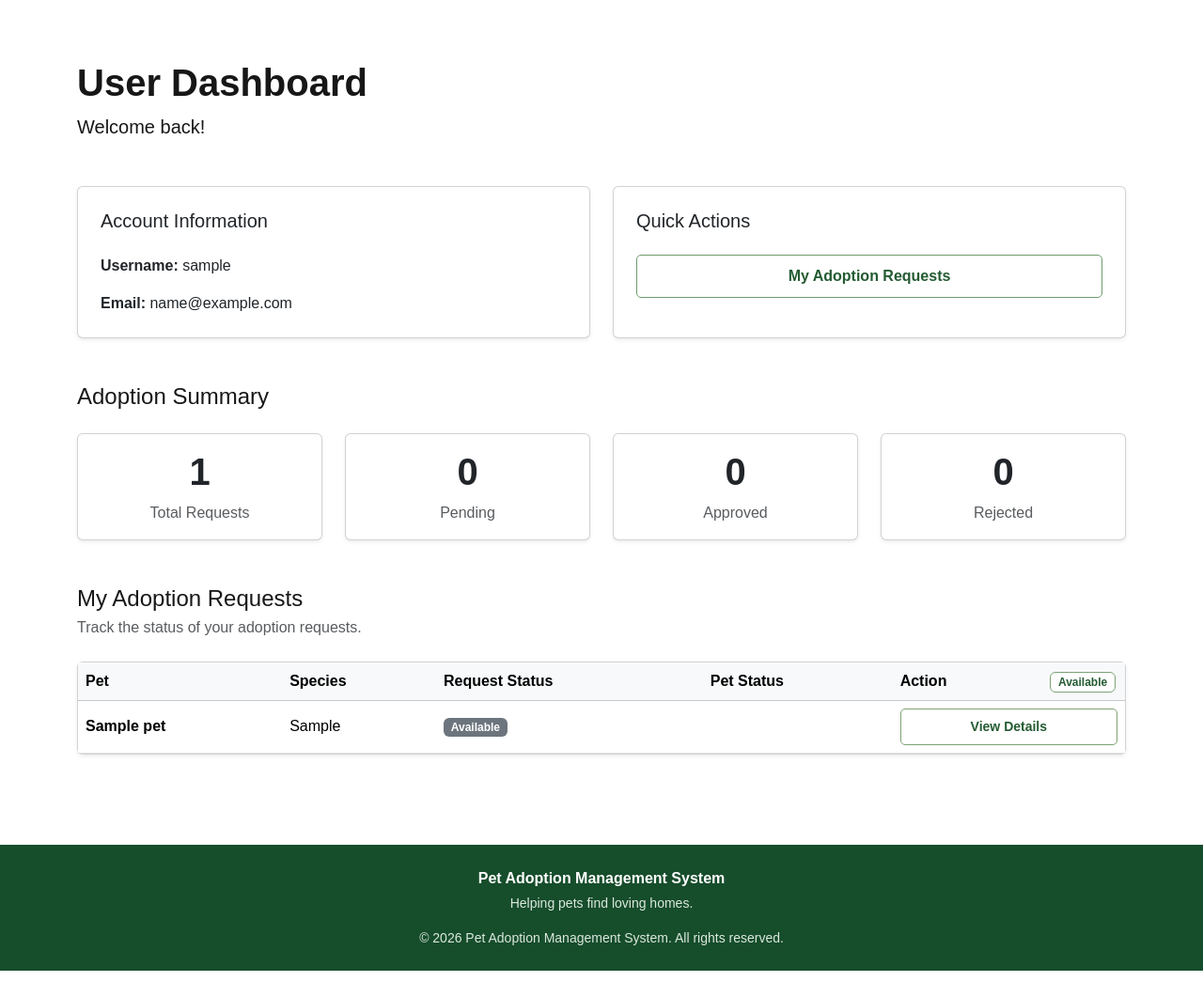
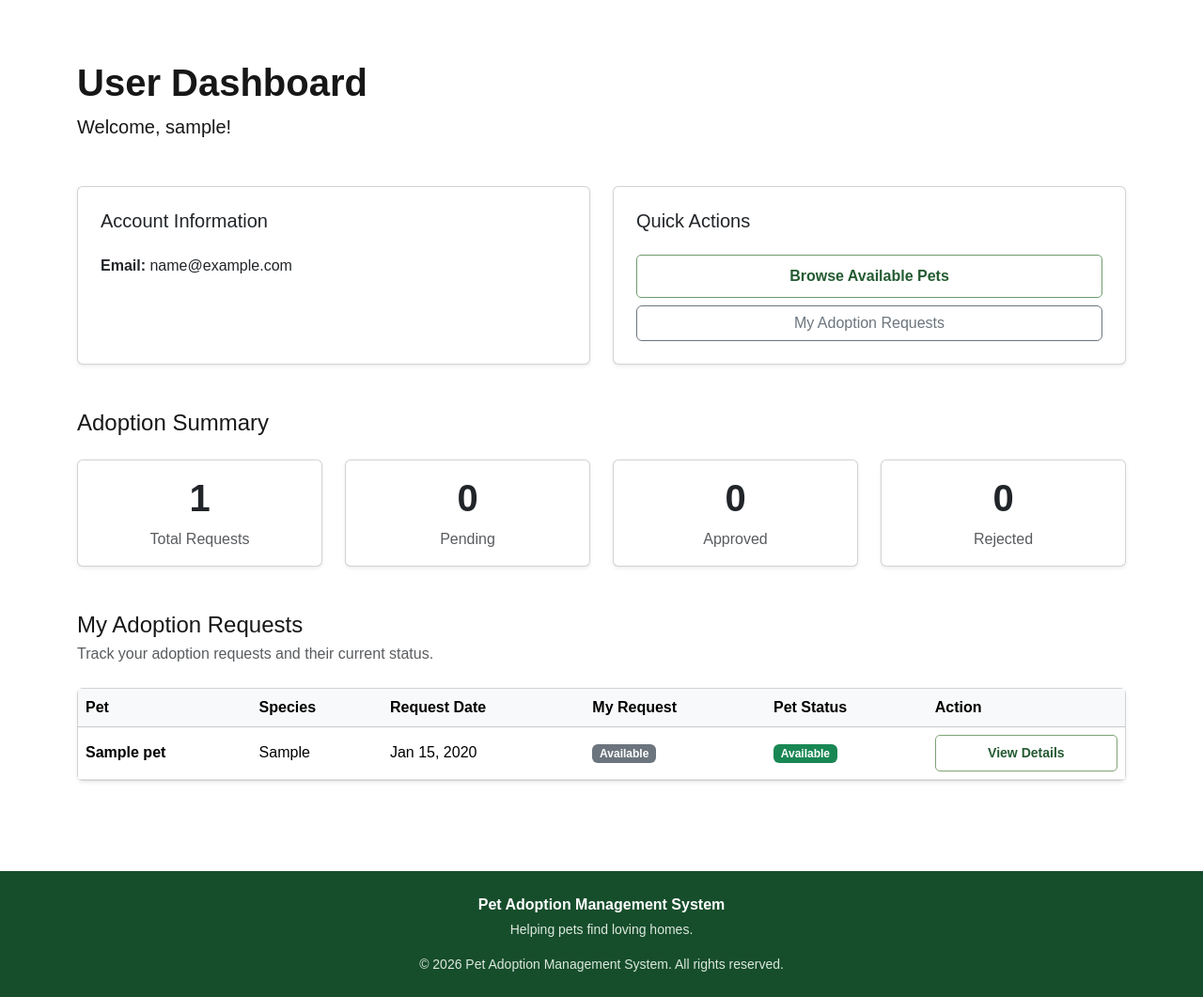
Before and after one commit to zafarsahib/Project1, a Flask app: page /dashboard in a window 1280 px wide. Shown: the part 87-1148 px from the top of the page at 94% size. Before the commit the page ends 1120 px from the top, so only its background shows below. Run offline with Flask 3, Linux system fonts and the light colour scheme; a user stored in the database is signed in; tables that the repository leaves empty hold one stand-in row (values such as "Sample post").

Commit message:
Improve user dashboard and adoption history

```diff
--- a/templates/dashboard.html
+++ b/templates/dashboard.html
@@ -10,15 +10,13 @@ Dashboard - Pet Adoption
 
     <!-- Dashboard Header -->
     <div class="mb-5">
-
         <h1 class="display-6 fw-semibold">
             User Dashboard
         </h1>
 
         <p class="lead mb-0">
-            Welcome back!
+            Welcome, {{ current_user.username }}!
         </p>
-
     </div>
 
 
@@ -35,11 +33,6 @@ Dashboard - Pet Adoption
                     <h5 class="card-title mb-4">
                         Account Information
                     </h5>
-
-                    <p class="mb-3">
-                        <strong>Username:</strong>
-                        {{ current_user.username }}
-                    </p>
 
                     <p class="mb-0">
                         <strong>Email:</strong>
@@ -65,8 +58,15 @@ Dashboard - Pet Adoption
                     </h5>
 
                     <a
+                        href="{{ url_for('browse_pets') }}"
+                        class="btn btn-outline-green w-100 mb-2"
+                    >
+                        Browse Available Pets
+                    </a>
+
+                    <a
                         href="#adoption-requests"
-                        class="btn btn-outline-green w-100"
+                        class="btn btn-outline-secondary w-100"
                     >
                         My Adoption Requests
                     </a>
@@ -191,7 +191,7 @@ Dashboard - Pet Adoption
             </h2>
 
             <p class="text-muted mb-0">
-                Track the status of your adoption requests.
+                Track your adoption requests and their current status.
             </p>
 
         </div>
@@ -218,7 +218,11 @@ Dashboard - Pet Adoption
                             </th>
 
                             <th scope="col">
-                                Request Status
+                                Request Date
+                            </th>
+
+                            <th scope="col">
+                                My Request
                             </th>
 
                             <th scope="col">
@@ -239,16 +243,27 @@ Dashboard - Pet Adoption
 
                         <tr>
 
+                            <!-- Pet -->
                             <td>
                                 <strong>
                                     {{ adoption_request.pet.name }}
                                 </strong>
                             </td>
 
+
+                            <!-- Species -->
                             <td>
                                 {{ adoption_request.pet.species }}
                             </td>
 
+
+                            <!-- Request Date -->
+                            <td>
+                                {{ adoption_request.request_date.strftime("%b %d, %Y") }}
+                            </td>
+
+
+                            <!-- My Request Status -->
                             <td>
 
                                 {% if adoption_request.status == "Pending" %}
@@ -279,14 +294,40 @@ Dashboard - Pet Adoption
 
                             </td>
 
+
+                            <!-- Current Pet Status -->
                             <td>
 
-                                <span class="badge pet-status-badge">
+                                {% if adoption_request.pet.status == "Available" %}
+
+                                <span class="badge text-bg-success">
+                                    Available
+                                </span>
+
+                                {% elif adoption_request.pet.status == "Adoption Pending" %}
+
+                                <span class="badge text-bg-warning">
+                                    Adoption Pending
+                                </span>
+
+                                {% elif adoption_request.pet.status == "Adopted" %}
+
+                                <span class="badge text-bg-secondary">
+                                    Adopted
+                                </span>
+
+                                {% else %}
+
+                                <span class="badge text-bg-secondary">
                                     {{ adoption_request.pet.status }}
                                 </span>
 
+                                {% endif %}
+
                             </td>
 
+
+                            <!-- Action -->
                             <td>
 
                                 <a
@@ -312,6 +353,7 @@ Dashboard - Pet Adoption
 
         {% else %}
 
+        <!-- No Requests -->
         <div class="card shadow-sm">
 
             <div class="card-body text-center py-5">
```
